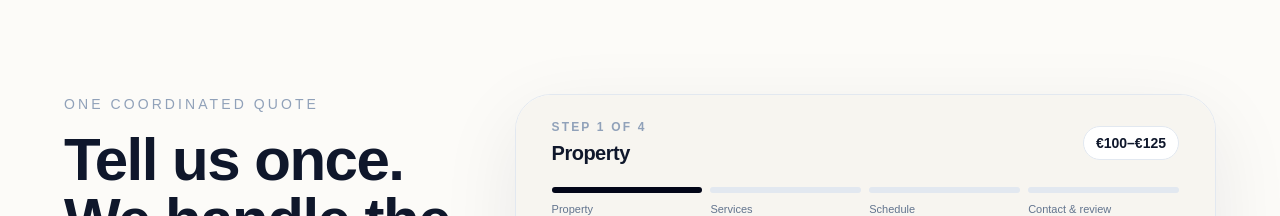
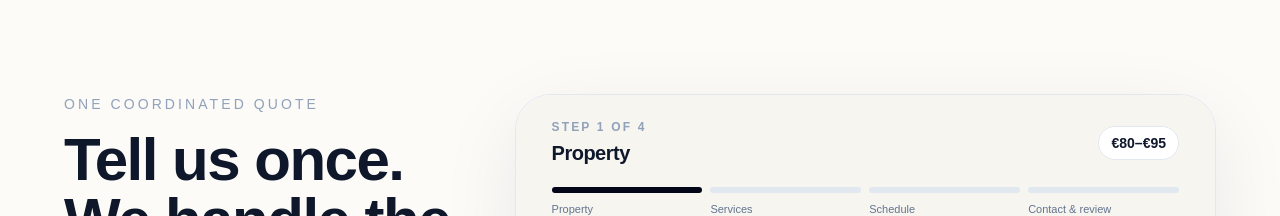
Before and after one commit to LyatifAhmed/cleannestpro, a Next.js app: page / in a window 1280 px wide. Shown: the part 5920-6136 px from the top of the page. Built offline with nearby package versions, Linux system fonts and the light colour scheme.

Commit message:
update cleaning quote pricing model

```diff
--- a/app/page.tsx
+++ b/app/page.tsx
@@ -407,13 +407,13 @@ function estimateCurtainCleaning(data: FormState): [number, number] {
   const count = parsePositiveCount(data.curtainCount);
   const type = data.curtainType.toLowerCase();
 
-  // Per panel, including collection/handling allowance. Blackout, roller and
-  // similarly heavy curtains normally cost more than standard/sheers.
+  // Curtains are often priced favourably when they are added to a larger
+  // booking. Keep the online range gentle; unusual/heavy systems are reviewed.
   let typeMultiplier = 1;
-  if (/blackout|roller|roman|heavy|lined/.test(type)) typeMultiplier = 1.25;
-  else if (/sheer|tulle|voile/.test(type)) typeMultiplier = 0.9;
-
-  return [count * 16 * typeMultiplier, count * 23 * typeMultiplier];
+  if (/blackout|roller|roman|heavy|lined/.test(type)) typeMultiplier = 1.35;
+  else if (/sheer|tulle|voile|standard|normal/.test(type)) typeMultiplier = 0.75;
+
+  return [count * 3 * typeMultiplier, count * 6 * typeMultiplier];
 }
 
 function estimateMattressCleaning(data: FormState): [number, number] {
@@ -424,26 +424,26 @@ function estimateMattressCleaning(data: FormState): [number, number] {
   // one of each and price any remaining mattresses at the unknown-size rate.
   if (/single|twin|85|90/.test(sizes) && /double|king|queen|160|180|200/.test(sizes)) {
     const remaining = Math.max(0, count - 2);
-    return [24 + 30 + remaining * 27, 30 + 38 + remaining * 35];
-  }
-
-  if (/king|queen|180|200/.test(sizes)) return [count * 34, count * 42];
-  if (/double|140|150|160/.test(sizes)) return [count * 30, count * 38];
-  if (/single|twin|80|85|90|100|120/.test(sizes)) return [count * 24, count * 30];
-
-  return [count * 27, count * 35];
+    return [28 + 34 + remaining * 31, 34 + 42 + remaining * 39];
+  }
+
+  if (/king|queen|180|200/.test(sizes)) return [count * 36, count * 44];
+  if (/double|140|150|160/.test(sizes)) return [count * 34, count * 42];
+  if (/single|twin|80|85|90|100|120/.test(sizes)) return [count * 28, count * 34];
+
+  return [count * 31, count * 39];
 }
 
 function estimateSofaCleaning(data: FormState): [number, number] {
   const details = data.sofaDetails.toLowerCase();
 
-  // A standard Antalya salon set is calibrated from a 3,000 TL + VAT local
-  // quote. L-shaped/sectional or explicitly large sets receive more headroom.
+  // Calibrated from the first completed supplier quote: a normal salon set
+  // costs about 3,000 TL locally. The customer range includes coordination.
   if (/l[- ]?shape|sectional|corner|large|7[- ]?seat|8[- ]?seat/.test(details)) {
-    return [95, 125];
-  }
-
-  return [82, 98];
+    return [82, 105];
+  }
+
+  return [65, 78];
 }
 
 function estimateQuote(data: FormState) {
@@ -455,28 +455,28 @@ function estimateQuote(data: FormState) {
 
   switch (data.propertyType) {
     case "Studio":
-      baseMin = 65;
-      baseMax = 85;
+      baseMin = 60;
+      baseMax = 75;
       break;
     case "1 Bedroom Apartment":
-      baseMin = 90;
-      baseMax = 110;
+      baseMin = 78;
+      baseMax = 95;
       break;
     case "2 Bedroom Apartment":
-      baseMin = 120;
-      baseMax = 135;
+      baseMin = 105;
+      baseMax = 120;
       break;
     case "3 Bedroom Apartment":
-      baseMin = 140;
-      baseMax = 165;
+      baseMin = 128;
+      baseMax = 150;
       break;
     case "Villa / Large Home":
       baseMin = 220;
       baseMax = 380;
       break;
     case "Holiday Home":
-      baseMin = 130;
-      baseMax = 180;
+      baseMin = 115;
+      baseMax = 155;
       break;
   }
 
@@ -492,8 +492,8 @@ function estimateQuote(data: FormState) {
       serviceMultiplierMax = 1;
       break;
     case "Deep Cleaning":
-      serviceMultiplierMin = 1.4;
-      serviceMultiplierMax = 1.5;
+      serviceMultiplierMin = 1.42;
+      serviceMultiplierMax = 1.55;
       break;
     case "Airbnb Turnover Cleaning":
       // Genelde standart temizliğe yakın, çarşaf değişimi vb. ile hafif üstünde
@@ -513,21 +513,36 @@ function estimateQuote(data: FormState) {
   let min = baseMin * serviceMultiplierMin;
   let max = baseMax * serviceMultiplierMax;
 
-  // 3) Malzeme (temizlik ürünleri getirilmesi)
+  // Supplies are usually a small part of a full booking and should not make
+  // the displayed total feel punitive.
   if (data.suppliesNeeded === "Yes") {
-    min += 8;
-    max += 10;
-  }
-
-  // Ek işler aynı maliyette değildir. Özellikle profesyonel koltuk yıkama,
-  // ayrı personel ve makine gerektirdiği için bağımsız fiyatlandırılır.
+    min += 5;
+    max += 8;
+  }
+
+  // Common deep-cleaning extras are bundled. Adding five related tasks should
+  // not look like five separate call-outs when one team can do them together.
+  const bundleTasks = new Set([
+    "Interior windows",
+    "Balcony / terrace",
+    "Inside fridge",
+    "Inside oven",
+    "Inside kitchen cupboards & drawers (empty, clean & replace contents)",
+  ]);
+  const bundleCount = data.extraTasks.filter((task) => bundleTasks.has(task)).length;
+
+  if (bundleCount > 0) {
+    const deepStyleService =
+      data.serviceType === "Deep Cleaning" ||
+      data.serviceType === "Move In / Move Out Cleaning";
+    const included = deepStyleService ? 2 : 0;
+    const chargeable = Math.max(0, bundleCount - included);
+    min += (deepStyleService ? 8 : 10) + chargeable * 4;
+    max += (deepStyleService ? 14 : 16) + chargeable * 7;
+  }
+
   const extraPrices: Record<string, [number, number]> = {
-    "Interior windows": [8, 12],
-    "Exterior windows (where safely accessible)": [10, 16],
-    "Balcony / terrace": [8, 12],
-    "Inside fridge": [6, 9],
-    "Inside oven": [7, 10],
-    "Inside kitchen cupboards & drawers (empty, clean & replace contents)": [10, 15],
+    "Exterior windows (where safely accessible)": [8, 14],
     "Linen change": [5, 8],
     Ironing: [10, 18],
     "After-party extra mess": [18, 30],
@@ -537,7 +552,8 @@ function estimateQuote(data: FormState) {
     if (
       task === "Sofa & armchair deep cleaning" ||
       task === "Curtain cleaning" ||
-      task === "Mattress deep cleaning"
+      task === "Mattress deep cleaning" ||
+      bundleTasks.has(task)
     ) {
       continue;
     }
@@ -548,14 +564,37 @@ function estimateQuote(data: FormState) {
 
   // Property condition materially changes team time and product usage.
   if (data.propertyCondition === "Needs extra attention") {
+    min *= 1.06;
+    max *= 1.1;
+  } else if (data.propertyCondition === "Heavily soiled") {
+    min *= 1.14;
+    max *= 1.22;
+  } else if (data.propertyCondition === "Empty / recently renovated") {
     min *= 1.08;
-    max *= 1.14;
-  } else if (data.propertyCondition === "Heavily soiled") {
-    min *= 1.18;
-    max *= 1.3;
-  } else if (data.propertyCondition === "Empty / recently renovated") {
-    min *= 1.1;
-    max *= 1.2;
+    max *= 1.15;
+  }
+
+  // Use the information already collected without letting a small difference
+  // in size create a frightening jump. Only clearly larger homes are adjusted.
+  const sizeM2 = Number.parseInt(data.propertySize.match(/\d+/)?.[0] ?? "", 10);
+  const typicalSize: Record<PropertyType, number> = {
+    Studio: 40,
+    "1 Bedroom Apartment": 65,
+    "2 Bedroom Apartment": 100,
+    "3 Bedroom Apartment": 135,
+    "Villa / Large Home": 220,
+    "Holiday Home": 140,
+  };
+  if (Number.isFinite(sizeM2) && sizeM2 > typicalSize[data.propertyType] * 1.15) {
+    const oversizeRatio = Math.min(0.18, (sizeM2 / typicalSize[data.propertyType] - 1) * 0.3);
+    min *= 1 + oversizeRatio * 0.7;
+    max *= 1 + oversizeRatio;
+  }
+
+  const bathroomCount = data.bathrooms === "4+" ? 4 : Number.parseInt(data.bathrooms, 10);
+  if (Number.isFinite(bathroomCount) && bathroomCount > 1) {
+    min += (bathroomCount - 1) * 7;
+    max += (bathroomCount - 1) * 10;
   }
 
   // 5) Düzenli hizmet indirimi — piyasada abonelik/düzenli temizlikler
@@ -589,17 +628,23 @@ function estimateQuote(data: FormState) {
     max += mattressMax;
   }
 
-  // CleanNestPro koordinasyonu, çok dilli destek, Stripe maliyeti ve makul
-  // operasyon tamponu. Nihai teklif yine gerçek sağlayıcı fiyatıyla doğrulanır.
-  min *= 1.13;
-  max *= 1.13;
+  // Base prices already contain a modest managed-service allowance. Do not
+  // add another blanket percentage here: it compounded every extra and made
+  // larger, otherwise sensible requests look disproportionately expensive.
 
   min = Math.max(35, min);
   max = Math.max(min + 15, max);
 
+  // Keep the indicative range useful rather than alarming. The raw supplier
+  // uncertainty is narrowed around the midpoint; manual review still confirms
+  // the final figure before any payment is requested.
+  const midpoint = (min + max) / 2;
+  const displayMin = Math.max(min, midpoint * 0.9);
+  const displayMax = Math.min(max, midpoint * 1.1);
+
   // Daha okunabilir fiyat noktaları için en yakın €5'e yuvarla.
-  const roundedMin = Math.round(min / 5) * 5;
-  const roundedMax = Math.round(max / 5) * 5;
+  const roundedMin = Math.round(displayMin / 5) * 5;
+  const roundedMax = Math.max(roundedMin + 10, Math.round(displayMax / 5) * 5);
 
   return `€${roundedMin}–€${roundedMax}`;
 }
```
